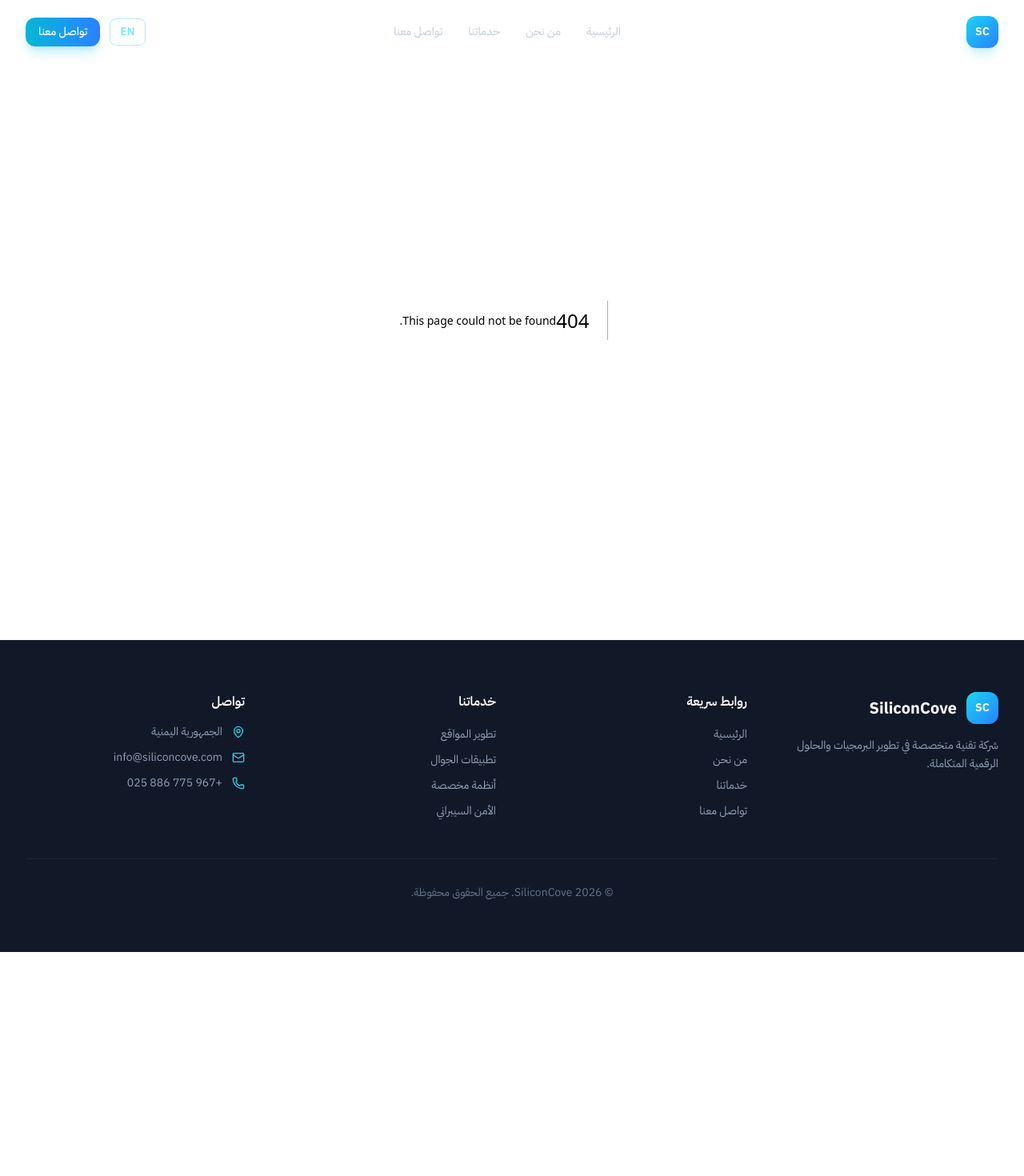
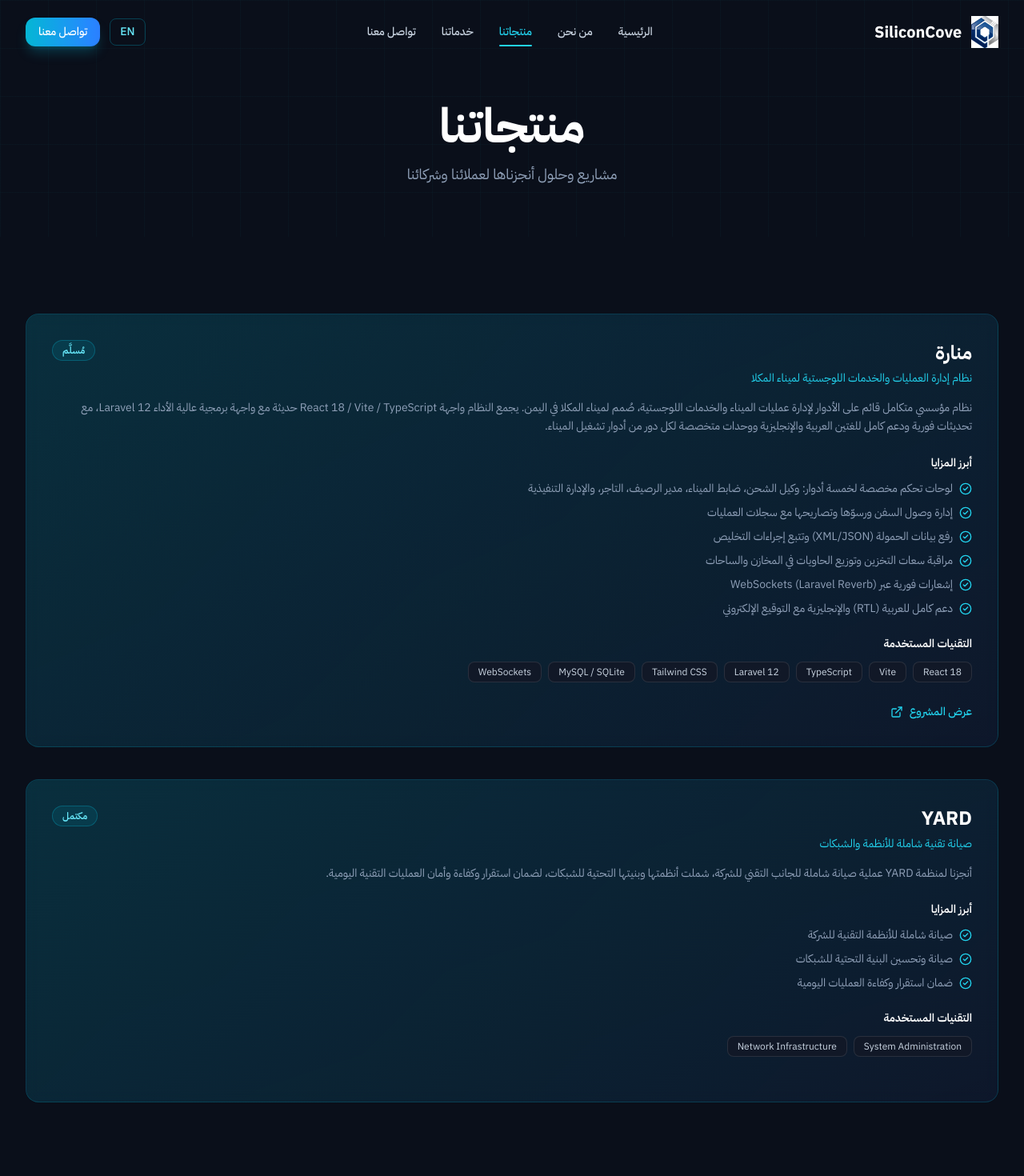
Before and after one commit to mo3stx8/SiliconCove-WebSite, a Next.js app: page /products in a window 1280 px wide. Before the commit this address had no page. Shown: the top 1470 px of the page at 80% size. Before the commit the page ends 1190 px from the top, so only its background shows below. Built offline with nearby package versions, Linux system fonts and the light colour scheme.

Commit message:
Add products page with Manarah and YARD case studies, add company logo

```diff
--- /dev/null
+++ b/src/app/products/page.tsx
@@ -0,0 +1,51 @@
+'use client'
+
+import { useLanguage } from '@/context/LanguageContext'
+import { productKeys } from '@/i18n/translations'
+import ProductCard from '@/components/products/ProductCard'
+import CTA from '@/components/home/CTA'
+
+export default function ProductsPage() {
+  const { t } = useLanguage()
+
+  return (
+    <>
+      <section className="pt-32 pb-16 hero-grid">
+        <div className="container mx-auto px-4 md:px-6 lg:px-8 text-center">
+          <h1
+            className="text-4xl md:text-5xl lg:text-6xl font-bold text-white mb-4"
+            data-aos="fade-up"
+          >
+            {t.productsPage.heroTitle}
+          </h1>
+          <p className="text-slate-400 text-lg max-w-xl mx-auto" data-aos="fade-up" data-aos-delay="100">
+            {t.productsPage.heroSubtitle}
+          </p>
+        </div>
+      </section>
+
+      <section className="py-16 md:py-24">
+        <div className="container mx-auto px-4 md:px-6 lg:px-8 space-y-10">
+          {productKeys.map((key, i) => (
+            <ProductCard
+              key={key}
+              title={t.productsPage.products[key].title}
+              subtitle={t.productsPage.products[key].subtitle}
+              description={t.productsPage.products[key].description}
+              features={t.productsPage.products[key].features}
+              tech={t.productsPage.products[key].tech}
+              status={t.productsPage.products[key].status}
+              link={t.productsPage.products[key].link}
+              featuresLabel={t.productsPage.features}
+              techLabel={t.productsPage.techStack}
+              viewProjectLabel={t.productsPage.viewProject}
+              delay={i * 100}
+            />
+          ))}
+        </div>
+      </section>
+
+      <CTA />
+    </>
+  )
+}
--- a/src/components/layout/Footer.tsx
+++ b/src/components/layout/Footer.tsx
@@ -1,6 +1,8 @@
 'use client'
 
 import Link from 'next/link'
+import Image from 'next/image'
+import logo from '../../assets/logo.png'
 import { Mail, MapPin, Phone } from 'lucide-react'
 import { useLanguage } from '@/context/LanguageContext'
 
@@ -14,9 +16,13 @@
         <div className="grid grid-cols-1 md:grid-cols-2 lg:grid-cols-4 gap-10">
           <div className="lg:col-span-1">
             <Link href="/" className="flex items-center gap-3 mb-4">
-              <div className="w-10 h-10 rounded-xl bg-gradient-to-br from-cove-400 to-blue-500 flex items-center justify-center">
-                <span className="text-sm font-bold text-white">SC</span>
-              </div>
+              <Image
+                src={logo}
+                alt="SiliconCove"
+                width={224}
+                height={266}
+                className="h-12 w-auto md:h-14"
+              />
               <span className="text-xl font-bold text-white">SiliconCove</span>
             </Link>
             <p className="text-slate-400 text-sm leading-relaxed">{t.footer.description}</p>
@@ -25,7 +31,7 @@
           <div>
             <h4 className="text-white font-semibold mb-4">{t.footer.quickLinks}</h4>
             <ul className="space-y-2">
-              {(['home', 'about', 'services', 'contact'] as const).map((key) => (
+              {(['home', 'about', 'products', 'services', 'contact'] as const).map((key) => (
                 <li key={key}>
                   <Link
                     href={key === 'home' ? '/' : `/${key}`}
--- a/src/components/layout/Navbar.tsx
+++ b/src/components/layout/Navbar.tsx
@@ -2,6 +2,8 @@
 
 import { useEffect, useState } from 'react'
 import Link from 'next/link'
+import Image from 'next/image'
+import logo from '../../assets/logo.png'
 import { usePathname } from 'next/navigation'
 import { AnimatePresence, motion } from 'framer-motion'
 import { Menu, X } from 'lucide-react'
@@ -12,6 +14,7 @@
 const navLinks = [
   { key: 'home', path: '/' },
   { key: 'about', path: '/about' },
+  { key: 'products', path: '/products' },
   { key: 'services', path: '/services' },
   { key: 'contact', path: '/contact' },
 ] as const satisfies readonly { key: keyof Translation['nav']; path: string }[]
@@ -37,9 +40,14 @@
       <nav className="container mx-auto px-4 md:px-6 lg:px-8">
         <div className="flex items-center justify-between h-16 md:h-20">
           <Link href="/" className="flex items-center gap-3 group">
-            <div className="w-10 h-10 rounded-xl bg-gradient-to-br from-cove-400 to-blue-500 flex items-center justify-center shadow-lg shadow-cove-500/20 group-hover:shadow-cove-500/40 transition-shadow">
-              <span className="text-sm font-bold text-white">SC</span>
-            </div>
+            <Image
+              src={logo}
+              alt="SiliconCove"
+              width={224}
+              height={266}
+              className="h-9 w-auto md:h-10"
+              priority
+            />
             <span className="text-lg md:text-xl font-bold text-white group-hover:text-cove-300 transition-colors">
               SiliconCove
             </span>
--- /dev/null
+++ b/src/components/products/ProductCard.tsx
@@ -0,0 +1,87 @@
+'use client'
+
+import Link from 'next/link'
+import { CheckCircle2, ExternalLink } from 'lucide-react'
+import GlowCard from '@/components/common/GlowCard'
+
+interface ProductCardProps {
+  title: string
+  subtitle: string
+  description: string
+  features: string[]
+  tech: string[]
+  status: string
+  link?: string
+  featuresLabel: string
+  techLabel: string
+  viewProjectLabel: string
+  delay?: number
+}
+
+export default function ProductCard({
+  title,
+  subtitle,
+  description,
+  features,
+  tech,
+  status,
+  link,
+  featuresLabel,
+  techLabel,
+  viewProjectLabel,
+  delay = 0,
+}: ProductCardProps) {
+  return (
+    <GlowCard data-aos="fade-up" data-aos-delay={delay} className="flex flex-col h-full">
+      <div className="flex items-start justify-between gap-4 mb-4">
+        <div>
+          <h3 className="text-white font-bold text-2xl">{title}</h3>
+          <p className="text-cove-400 text-sm mt-1.5">{subtitle}</p>
+        </div>
+        <span className="shrink-0 px-3 py-1 rounded-full bg-cove-500/10 border border-cove-500/30 text-cove-300 text-xs font-semibold whitespace-nowrap">
+          {status}
+        </span>
+      </div>
+
+      <p className="text-slate-400 text-sm leading-relaxed mb-6">{description}</p>
+
+      <div className="mb-6">
+        <h4 className="text-white font-semibold text-sm mb-3">{featuresLabel}</h4>
+        <ul className="space-y-2.5">
+          {features.map((feature) => (
+            <li key={feature} className="flex items-start gap-2 text-slate-400 text-sm">
+              <CheckCircle2 size={16} className="text-cove-400 mt-0.5 shrink-0" />
+              <span>{feature}</span>
+            </li>
+          ))}
+        </ul>
+      </div>
+
+      <div className="mt-auto">
+        <h4 className="text-white font-semibold text-sm mb-3">{techLabel}</h4>
+        <div className="flex flex-wrap gap-2 mb-6">
+          {tech.map((item) => (
+            <span
+              key={item}
+              className="px-3 py-1 rounded-lg bg-surface-800 border border-white/10 text-xs text-slate-300"
+            >
+              {item}
+            </span>
+          ))}
+        </div>
+
+        {link && (
+          <Link
+            href={link}
+            target="_blank"
+            rel="noopener noreferrer"
+            className="inline-flex items-center gap-2 text-cove-400 text-sm font-medium hover:text-cove-300 transition-colors"
+          >
+            {viewProjectLabel}
+            <ExternalLink size={16} />
+          </Link>
+        )}
+      </div>
+    </GlowCard>
+  )
+}
--- a/src/i18n/translations.ts
+++ b/src/i18n/translations.ts
@@ -15,10 +15,23 @@
   description: string
 }
 
+export type ProductKey = 'mpms' | 'yard'
+
+export interface Product {
+  title: string
+  subtitle: string
+  description: string
+  features: string[]
+  tech: string[]
+  status: string
+  link?: string
+}
+
 export interface Translation {
   nav: {
     home: string
     about: string
+    products: string
     services: string
     contact: string
     langToggle: string
@@ -77,6 +90,14 @@
     heroTitle: string
     heroSubtitle: string
   }
+  productsPage: {
+    heroTitle: string
+    heroSubtitle: string
+    features: string
+    techStack: string
+    viewProject: string
+    products: Record<ProductKey, Product>
+  }
   contactPage: {
     heroTitle: string
     heroSubtitle: string
@@ -117,6 +138,7 @@
     nav: {
       home: 'الرئيسية',
       about: 'من نحن',
+      products: 'منتجاتنا',
       services: 'خدماتنا',
       contact: 'تواصل معنا',
       langToggle: 'EN',
@@ -245,6 +267,45 @@
       heroTitle: 'خدماتنا',
       heroSubtitle: 'حلول تقنية متكاملة لكل احتياجاتك',
     },
+    productsPage: {
+      heroTitle: 'منتجاتنا',
+      heroSubtitle: 'مشاريع وحلول أنجزناها لعملائنا وشركائنا',
+      features: 'أبرز المزايا',
+      techStack: 'التقنيات المستخدمة',
+      viewProject: 'عرض المشروع',
+      products: {
+        mpms: {
+          title: 'منارة',
+          subtitle: 'نظام إدارة العمليات والخدمات اللوجستية لميناء المكلا',
+          description:
+            'نظام مؤسسي متكامل قائم على الأدوار لإدارة عمليات الميناء والخدمات اللوجستية، صُمم لميناء المكلا في اليمن. يجمع النظام واجهة React 18 / Vite / TypeScript حديثة مع واجهة برمجية عالية الأداء Laravel 12، مع تحديثات فورية ودعم كامل للغتين العربية والإنجليزية ووحدات متخصصة لكل دور من أدوار تشغيل الميناء.',
+          features: [
+            'لوحات تحكم مخصصة لخمسة أدوار: وكيل الشحن، ضابط الميناء، مدير الرصيف، التاجر، والإدارة التنفيذية',
+            'إدارة وصول السفن ورسوّها وتصاريحها مع سجلات العمليات',
+            'رفع بيانات الحمولة (XML/JSON) وتتبع إجراءات التخليص',
+            'مراقبة سعات التخزين وتوزيع الحاويات في المخازن والساحات',
+            'إشعارات فورية عبر WebSockets (Laravel Reverb)',
+            'دعم كامل للعربية (RTL) والإنجليزية مع التوقيع الإلكتروني',
+          ],
+          tech: ['React 18', 'Vite', 'TypeScript', 'Laravel 12', 'Tailwind CSS', 'MySQL / SQLite', 'WebSockets'],
+          status: 'مُسلَّم',
+          link: 'https://github.com/mo3stx8/MPMS',
+        },
+        yard: {
+          title: 'YARD',
+          subtitle: 'صيانة تقنية شاملة للأنظمة والشبكات',
+          description:
+            'أنجزنا لمنظمة YARD عملية صيانة شاملة للجانب التقني للشركة، شملت أنظمتها وبنيتها التحتية للشبكات، لضمان استقرار وكفاءة وأمان العمليات التقنية اليومية.',
+          features: [
+            'صيانة شاملة للأنظمة التقنية للشركة',
+            'صيانة وتحسين البنية التحتية للشبكات',
+            'ضمان استقرار وكفاءة العمليات اليومية',
+          ],
+          tech: ['System Administration', 'Network Infrastructure'],
+          status: 'مكتمل',
+        },
+      },
+    },
     contactPage: {
       heroTitle: 'تواصل معنا',
       heroSubtitle: 'نحن هنا لمساعدتك في مشروعك القادم',
@@ -284,6 +345,7 @@
     nav: {
       home: 'Home',
       about: 'About',
+      products: 'Products',
       services: 'Services',
       contact: 'Contact',
       langToggle: 'ع',
@@ -412,6 +474,45 @@
       heroTitle: 'Our Services',
       heroSubtitle: 'Integrated tech solutions for all your needs',
     },
+    productsPage: {
+      heroTitle: 'Our Products',
+      heroSubtitle: 'Projects and solutions we have delivered for our clients and partners',
+      features: 'Key Features',
+      techStack: 'Technologies Used',
+      viewProject: 'View Project',
+      products: {
+        mpms: {
+          title: 'Manarah',
+          subtitle: 'Port Operations & Logistics Management System for the Port of Mukalla',
+          description:
+            'An enterprise-grade, role-based Port Operations and Logistics Management System built for the Port of Mukalla, Yemen. It combines a high-performance Laravel 12 REST API with a modern React 18 / Vite / TypeScript frontend, offering real-time updates, dual-language support, and specialized modules for every port operation role.',
+          features: [
+            'Role-based dashboards for five port roles: Shipping Agent, Port Officer, Wharf Manager, Trader, and Executive',
+            'Vessel arrival, berthing and clearance management with operational event logs',
+            'Cargo manifest upload (XML/JSON) with clearance progress tracking',
+            'Wharf storage capacity and container distribution tracking',
+            'Real-time notifications via WebSockets (Laravel Reverb)',
+            'Full Arabic (RTL) / English support with digital signature capture',
+          ],
+          tech: ['React 18', 'Vite', 'TypeScript', 'Laravel 12', 'Tailwind CSS', 'MySQL / SQLite', 'WebSockets'],
+          status: 'Delivered',
+          link: 'https://github.com/mo3stx8/MPMS',
+        },
+        yard: {
+          title: 'YARD',
+          subtitle: 'Full IT Maintenance for Systems & Network',
+          description:
+            'A completed maintenance engagement for YARD Organization, covering their technical side — systems and network infrastructure — to keep operations stable, secure, and efficient.',
+          features: [
+            'Comprehensive maintenance of the organization systems',
+            'Network infrastructure maintenance and optimization',
+            'Ensuring the stability and efficiency of daily operations',
+          ],
+          tech: ['System Administration', 'Network Infrastructure'],
+          status: 'Completed',
+        },
+      },
+    },
     contactPage: {
       heroTitle: 'Contact Us',
       heroSubtitle: 'We are here to help with your next project',
@@ -489,3 +590,5 @@
   'support',
   'hardware',
 ]
+
+export const productKeys: ProductKey[] = ['mpms', 'yard']
```
Also changed, not shown: src/assets/logo.png (added), 1 other file (tests, documents, lock files or other folders).
